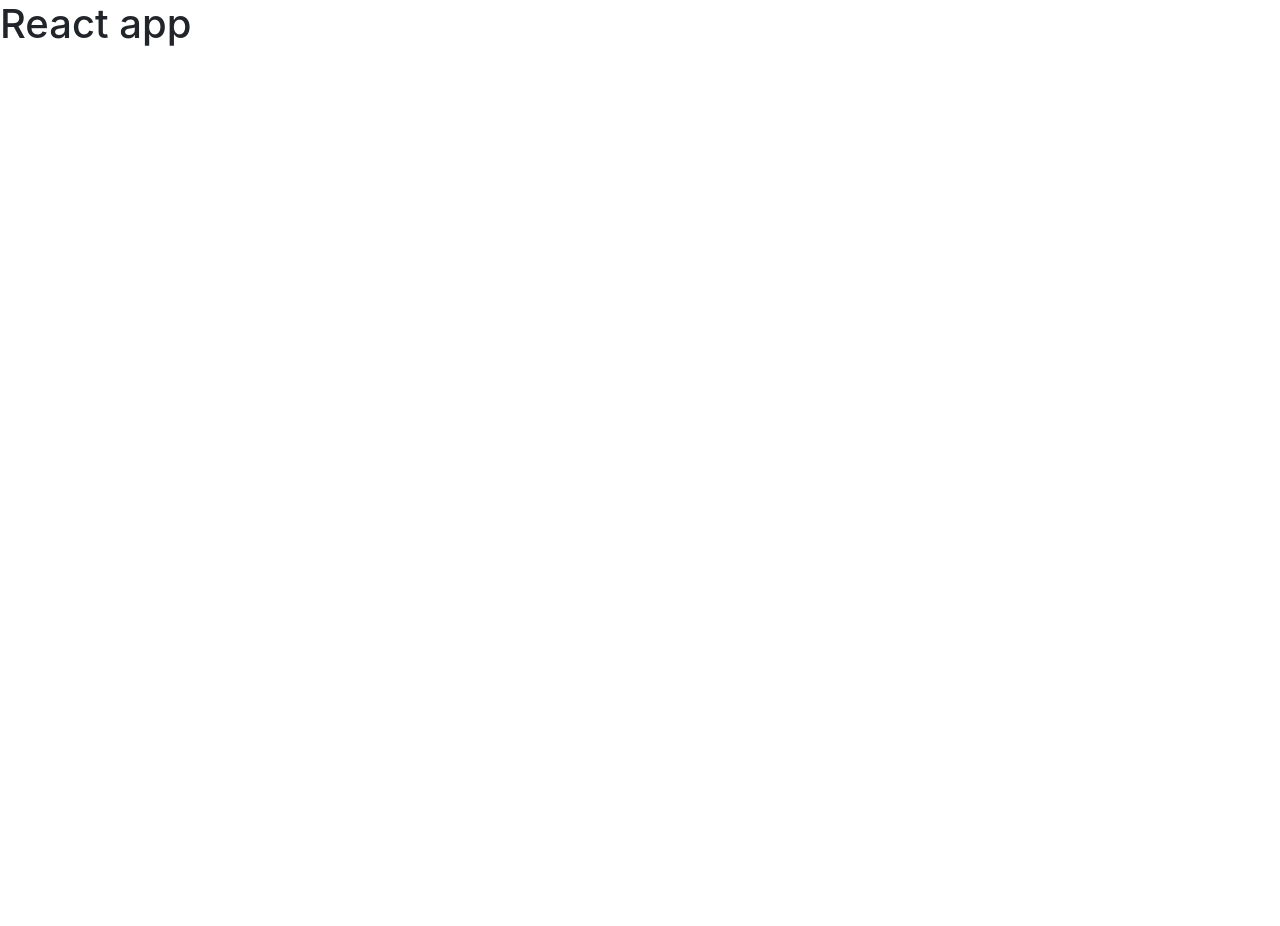
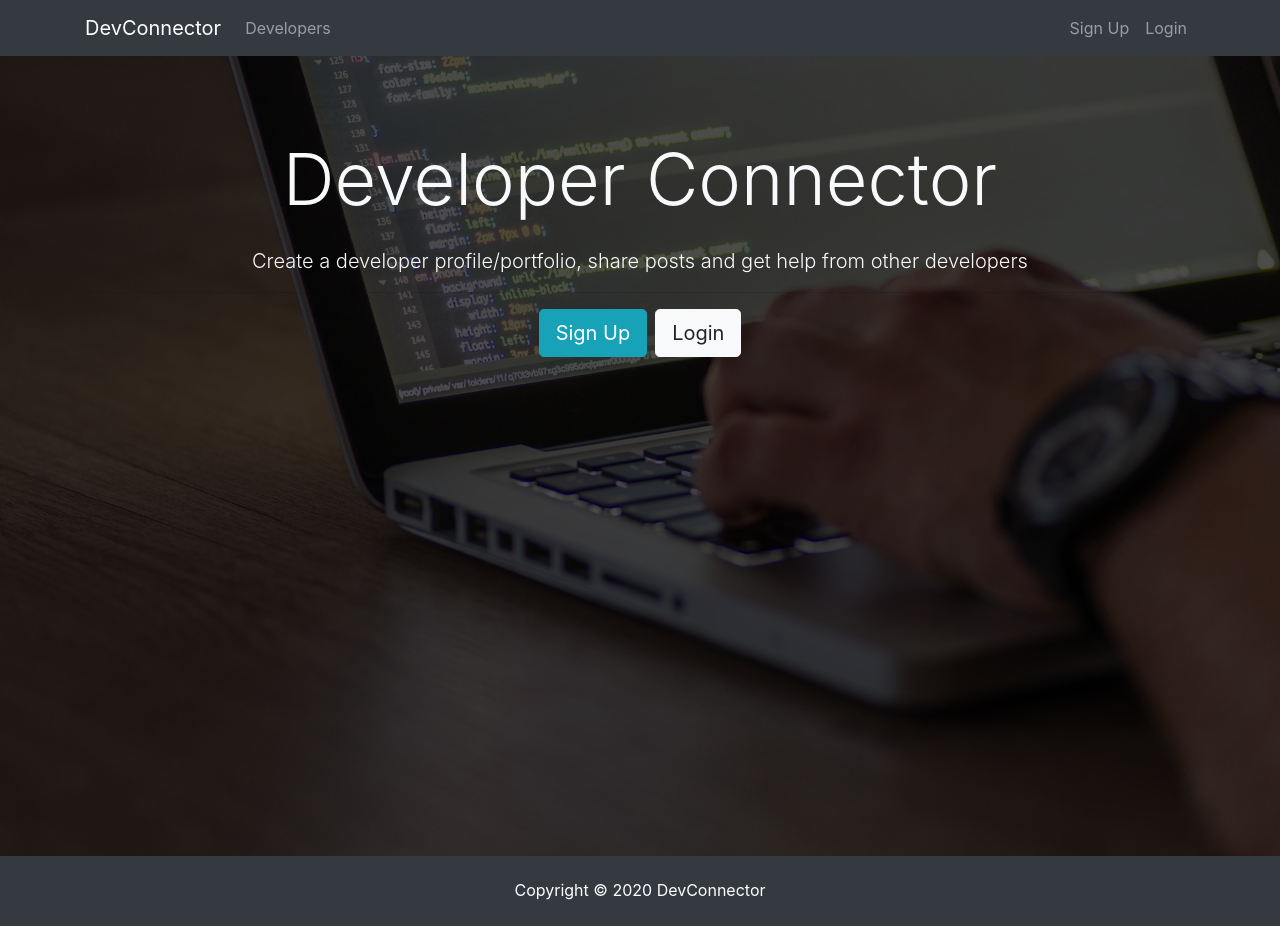
Before and after one commit to amit-dhakad/devconnector, a React (Create React App) app in the folder client/: page / in a window 1280 px wide. Before the commit the page ends 800 px from the top, so only its background shows below. Built offline with nearby package versions, Linux system fonts and the light colour scheme.

Commit message:
added footer navbar and landing component

```diff
--- a/client/src/App.js
+++ b/client/src/App.js
@@ -1,10 +1,15 @@
 import React from 'react';
 import './App.css';
+import Footer from './components/layout/Footer';
+import Landing from './components/layout/Landing';
+import Navbar from './components/layout/Navbar';
 
 function App() {
   return (
     <div className="App">
-      <h1>React app</h1>
+      <Navbar />
+      <Landing />
+      <Footer />
     </div>
   );
 }
--- /dev/null
+++ b/client/src/components/layout/Footer.js
@@ -0,0 +1,11 @@
+import React from 'react';
+
+const Footer = () => {
+  return (
+    <footer className="bg-dark text-white mt-5 p-4 text-center">
+      Copyright &copy; {new Date().getFullYear()} DevConnector
+    </footer>
+  );
+};
+
+export default Footer;
--- /dev/null
+++ b/client/src/components/layout/Landing.js
@@ -0,0 +1,33 @@
+import React, { Component } from 'react';
+
+class Landing extends Component {
+  render() {
+    return (
+      <div className="landing">
+        <div className="dark-overlay landing-inner text-light">
+          <div className="container">
+            <div className="row">
+              <div className="col-md-12 text-center">
+                <h1 className="display-3 mb-4">Developer Connector</h1>
+                <p className="lead">
+                  {' '}
+                  Create a developer profile/portfolio, share posts and get help
+                  from other developers
+                </p>
+                <hr />
+                <a href="register.html" className="btn btn-lg btn-info mr-2">
+                  Sign Up
+                </a>
+                <a href="login.html" className="btn btn-lg btn-light">
+                  Login
+                </a>
+              </div>
+            </div>
+          </div>
+        </div>
+      </div>
+    );
+  }
+}
+
+export default Landing;
--- /dev/null
+++ b/client/src/components/layout/Navbar.js
@@ -0,0 +1,48 @@
+import React, { Component } from 'react';
+class Navbar extends Component {
+  render() {
+    return (
+      <nav className="navbar navbar-expand-sm navbar-dark bg-dark mb-4">
+        <div className="container">
+          <a className="navbar-brand" href="landing.html">
+            DevConnector
+          </a>
+          <button
+            className="navbar-toggler"
+            type="button"
+            data-toggle="collapse"
+            data-target="#mobile-nav"
+          >
+            <span className="navbar-toggler-icon"></span>
+          </button>
+
+          <div className="collapse navbar-collapse" id="mobile-nav">
+            <ul className="navbar-nav mr-auto">
+              <li className="nav-item">
+                <a className="nav-link" href="profiles.html">
+                  {' '}
+                  Developers
+                </a>
+              </li>
+            </ul>
+
+            <ul className="navbar-nav ml-auto">
+              <li className="nav-item">
+                <a className="nav-link" href="register.html">
+                  Sign Up
+                </a>
+              </li>
+              <li className="nav-item">
+                <a className="nav-link" href="login.html">
+                  Login
+                </a>
+              </li>
+            </ul>
+          </div>
+        </div>
+      </nav>
+    );
+  }
+}
+
+export default Navbar;
```
